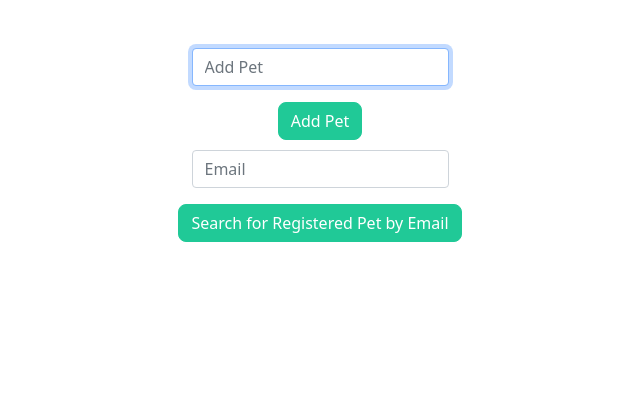
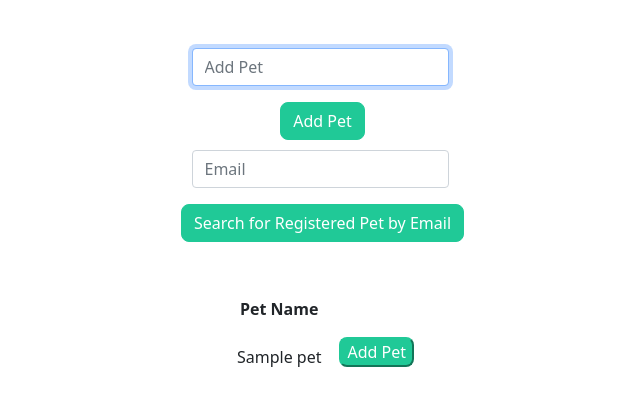
Before and after one commit to MattBlackWRX/WhoFedFidoPY, a Flask app: template templates/addpet.html in a window 1280 px wide. Shown: the part 76-482 px from the top of the page, without its empty margins (320-960 px from the left). Run offline with Flask 2, Linux system fonts and the light colour scheme; the template is opened without the code that fills it: most values are stand-ins (such as "Sample title", 1, 10 or a date in 2020); some libraries are stand-ins or nearby versions.

Commit message:
Ability to add a pet already registered

```diff
--- a/app.py
+++ b/app.py
@@ -54,9 +54,9 @@ def index():
         new_date_time_tz = new_date_time_utc.astimezone(tz)
         # Compare new date to old date, if new day, reset food schedule in datebase
         if new_date_time_tz.date() > date_time_tz.date():
-            db.execute("UPDATE pets SET breakfast = 'hungry', lunch = 'hungry', dinner = 'hungry' WHERE user_id = ?", session["user_id"])
+            db.execute("UPDATE pets SET breakfast = 'hungry', lunch = 'hungry', dinner = 'hungry' WHERE user_id = ? OR user_two_id = ?", session["user_id"], session["user_id"])
             db.execute("UPDATE users SET date_time = ? WHERE id = ?", new_date_time_utc, session["user_id"])
-        rows = db.execute("SELECT petname, id, breakfast, lunch, dinner FROM pets WHERE user_id = ?", session["user_id"])
+        rows = db.execute("SELECT petname, id, breakfast, lunch, dinner FROM pets WHERE user_id = ? OR  user_two_id = ?", session["user_id"], session["user_id"])
         pets = []
         for row in rows:
             pets.append(row)
@@ -69,10 +69,10 @@ def index():
         else:
             meal = request.form.get("meal")
             pet = request.form.get("pet")
-            meal_status = db.execute("SELECT * from pets WHERE user_id = ? AND petname = ?", session["user_id"], pet)
+            meal_status = db.execute("SELECT * from pets WHERE petname = ? AND (user_id = ? OR user_two_id = ?)", pet, session["user_id"], session["user_id"])
             meal_status = meal_status[0][meal]
             if meal_status == "hungry":
-                db.execute("UPDATE pets SET ? = 'fed' WHERE user_id = ? AND petname = ?", meal, session["user_id"], pet)
+                db.execute("UPDATE pets SET ? = 'fed' WHERE petname = ? AND (user_id = ? OR user_two_id = ?)", meal, pet, session["user_id"], session["user_id"])
                 email = db.execute("SELECT email FROM users WHERE id = ?", session["user_id"])
                 email = email[0]["email"]
                 # Update with Company Email as sender
@@ -133,12 +133,27 @@ def logout():
 @login_required
 def addPet():
     if request.method == "POST":
+        # Email form to search for an already registered pet, if not searching continue
         if not request.form.get("email"):
-            if not request.form.get("pet"):
-                return apology("Must provide a Pet Name", 400)
-            pet = request.form.get("pet")
-            db.execute("INSERT INTO pets (petname, user_id) VALUES (?, ?)", pet, session["user_id"])
-            return redirect("/")
+            # Pet ID form is to add the user to the pet as a second owner, if not continue
+            if not request.form.get("pet_id"):
+                # If no information is given, return apology
+                if not request.form.get("pet"):
+                    return apology("Must provide a Pet Name or Email", 400)
+                pet = request.form.get("pet")
+                db.execute("INSERT INTO pets (petname, user_id) VALUES (?, ?)", pet, session["user_id"])
+                return redirect("/")
+            # Add user as a second owner
+            pet_id = request.form.get("pet_id")
+            db.execute("UPDATE pets SET user_two_id = ? WHERE id = ?", session["user_id"], pet_id)
+        # Seach the database for pets registered to the email given and render template
+        email = request.form.get("email")
+        rows = db.execute("SELECT petname, id FROM pets WHERE user_id = (SELECT id FROM users WHERE email = ?)", email)
+        pets = []
+        for row in rows:
+            pets.append(row)
+        return render_template("addpet.html", pets=pets)
+
     else:
         return render_template("addpet.html")
 
--- a/static/styles.css
+++ b/static/styles.css
@@ -34,6 +34,7 @@ nav .navbar-brand .teal
     border-radius: 8px !important;
     border-color: #20c997 !important;
     margin-bottom: 10px;
+    margin-left: 5px;
 }
 
 .dropdown-menu
@@ -49,3 +50,7 @@ table
         margin-right: auto;
         margin-left: auto;
     }
+ table th
+    {
+    padding:15px;
+    }
--- a/templates/addpet.html
+++ b/templates/addpet.html
@@ -17,4 +17,31 @@
         </div>
         <button class="btn btn-primary" type="submit">Search for Registered Pet by Email</button>
     </form>
+    <table>
+        <thead>
+            <tr>
+                <th>Pet Name</th>
+            </tr>
+        </thead>
+        <tbody>
+            {% for pet in pets %}
+            <tr>
+                <td>{{ pet["petname"] }}</td>
+                <td>
+                    <form action = "/addpet" method = "post">
+                        <button class="btn-primary" type="submit" id= "pet_id" name="pet_id" value="{{ pet['id'] }}">Add Pet</button>
+                        <input type="hidden" id="pet_id" name="pet_id" value= "{{ pet['id'] }}">
+                    </form>
+                </td>
+            </tr>
+            {% endfor %}
+        </tbody>
+    </table>
+    <script>
+        $('table').each(function() {
+            if($(this).find('tr').children("td").length < 1) {
+                $(this).hide();
+            }
+        })
+    </script>
 {% endblock %}
--- a/templates/index.html
+++ b/templates/index.html
@@ -26,7 +26,7 @@
                             <button class="btn-primary" type="submit" name="meal" value="breakfast">{{ pet["breakfast"] }}</button>
                             <input type="hidden" name="pet" value= "{{ pet['petname'] }}">
                         </form>
-                        </td>
+                    </td>
                     <td>
                         <form action = "" method = "post">
                             <button class="btn-primary" type="submit" name="meal" value="lunch">{{ pet["lunch"] }}</button>
```
